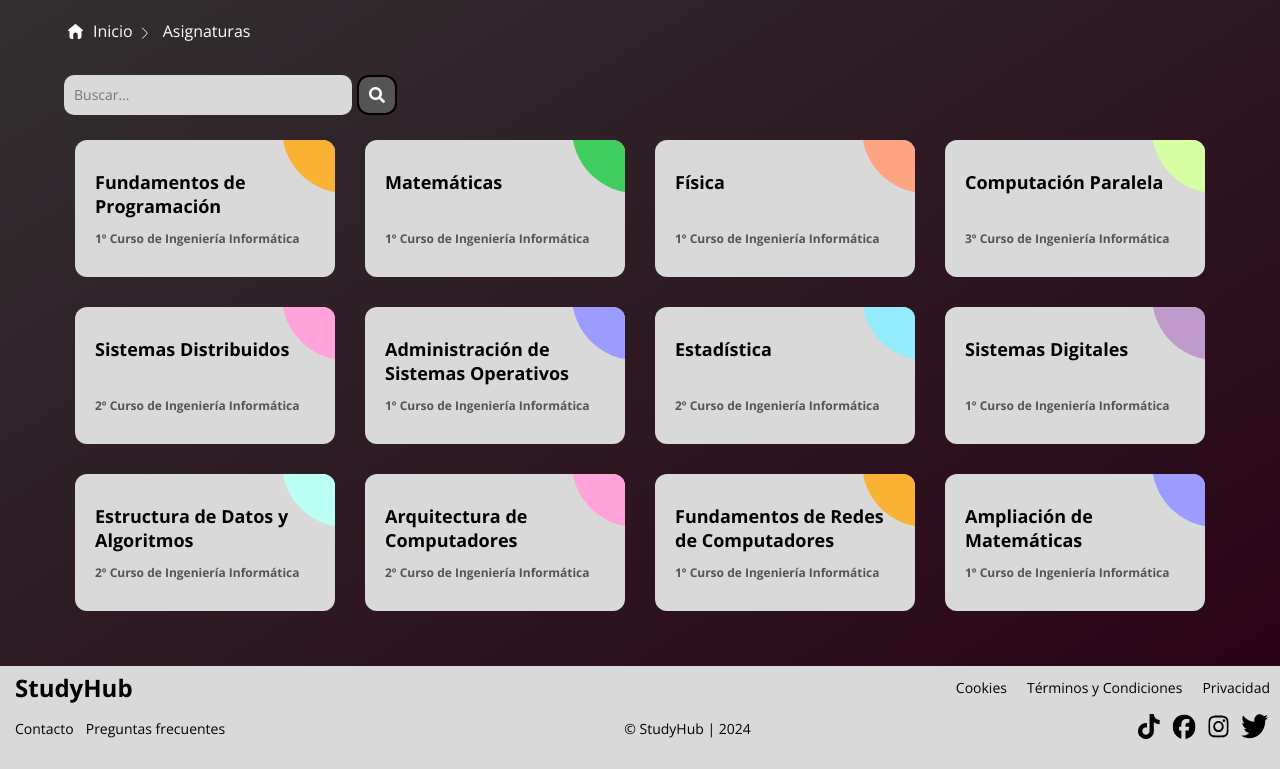
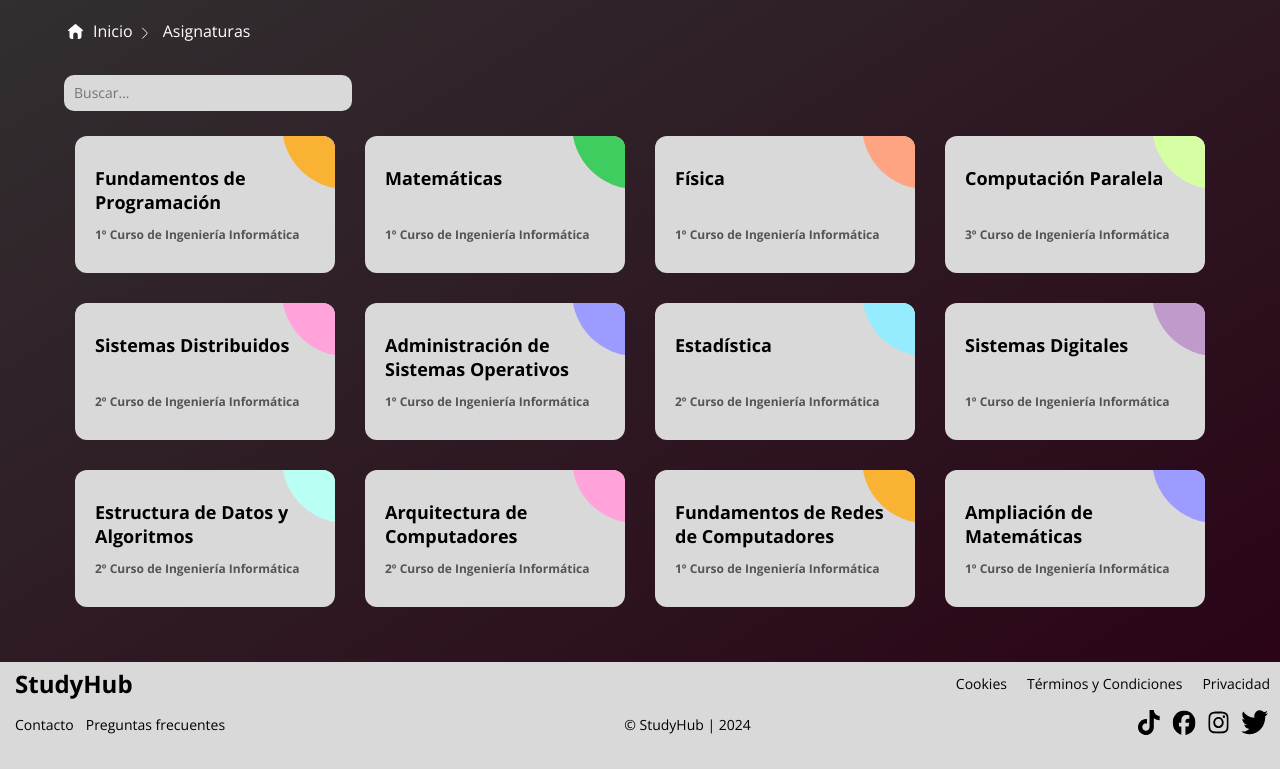
Before and after one commit to JavivuG/StudyHub, a Java web app: page /subjects.jsp in a window 1280 px wide. Shown: the part 106-875 px from the top of the page. After the commit the page ends 841 px from the top, so only its background shows below. Run offline with Tomcat 11, a stand-in JSP engine, Linux system fonts and the light colour scheme; data comes from the database, SQL or seed files in the repository; some libraries are stand-ins or nearby versions.

Commit message:
arreglos visuales

```diff
--- a/src/main/java/studyhub/controlador/BuscarTema.java
+++ b/src/main/java/studyhub/controlador/BuscarTema.java
@@ -19,6 +19,7 @@ public class BuscarTema extends HttpServlet {
         ArrayList<Tema> temasEncontrados=TemaDB.buscarTema(busqueda);
 
         StringBuilder htmlBuilder = new StringBuilder();
+        if (temasEncontrados.size()>0){
             for (int i=0; i<temasEncontrados.size(); i++) {
                 Tema tema=temasEncontrados.get(i);
                 htmlBuilder.append("<li class=\"lista-temas-box\">");
@@ -39,6 +40,11 @@ public class BuscarTema extends HttpServlet {
 
                 htmlBuilder.append("</li>");
             }
+        }
+        else {
+            htmlBuilder.append("<li><p class=\"mensaje-vacio\">No hay coincidencias con su búsqueda</p></li>");
+        }
+
 
 
         response.setContentType("text/html");
--- a/src/main/webapp/dashboard.jsp
+++ b/src/main/webapp/dashboard.jsp
@@ -81,6 +81,7 @@
 
         <!-- Conetenedor de Taquilla, Busqueda y Foros --->
         <div class="container">
+            <!--
             <div class="container_busqueda">
                 <div class="encabezado-busqueda">
                     <img
@@ -103,6 +104,7 @@
                     </button>
                 </div>
             </div>
+            -->
             <div class="container-principal">
                 <div class="left-container">
                     <div class="taquilla">
--- a/src/main/webapp/forum.jsp
+++ b/src/main/webapp/forum.jsp
@@ -159,7 +159,6 @@
                         name="search"
                         placeholder="Buscar..."
                     />
-                    <i class="fas fa-search boton"></i>
                     <span class="new-topic">Crear nuevo tema</span>
                     <% if (request.isUserInRole("administrador")) {%>
                         <button class="delete-subject" id="delete-button" data-info="subject" data-url="/DeleteSubject?idSubject=<%=asignatura.getID_asignatura()%>">Eliminar Asignatura</button>
--- a/src/main/webapp/subjects.jsp
+++ b/src/main/webapp/subjects.jsp
@@ -124,7 +124,6 @@
                         name="search"
                         placeholder="Buscar..."
                         />
-                    <i class="fas fa-search boton"></i>
                     <% if (request.isUserInRole("administrador")) { %>
                     <span class="new-forum">Añadir asignatura</span>
                     <% } %>
--- a/src/main/webapp/topic.jsp
+++ b/src/main/webapp/topic.jsp
@@ -241,9 +241,11 @@
                             name='chat'
                             placeholder="Envia un mensaje..."
                             />
+                        <!--
                         <button type="submit" class="chat-upload">
                             <img src="images/upload.svg" alt="Subir archivo" />
                         </button>
+                        -->
                         <button id="chat-submit" class="chat-submit">
                             <img
                                 src="images/send.svg"
```
Lines whose indentation alone changed are shown as unchanged.
